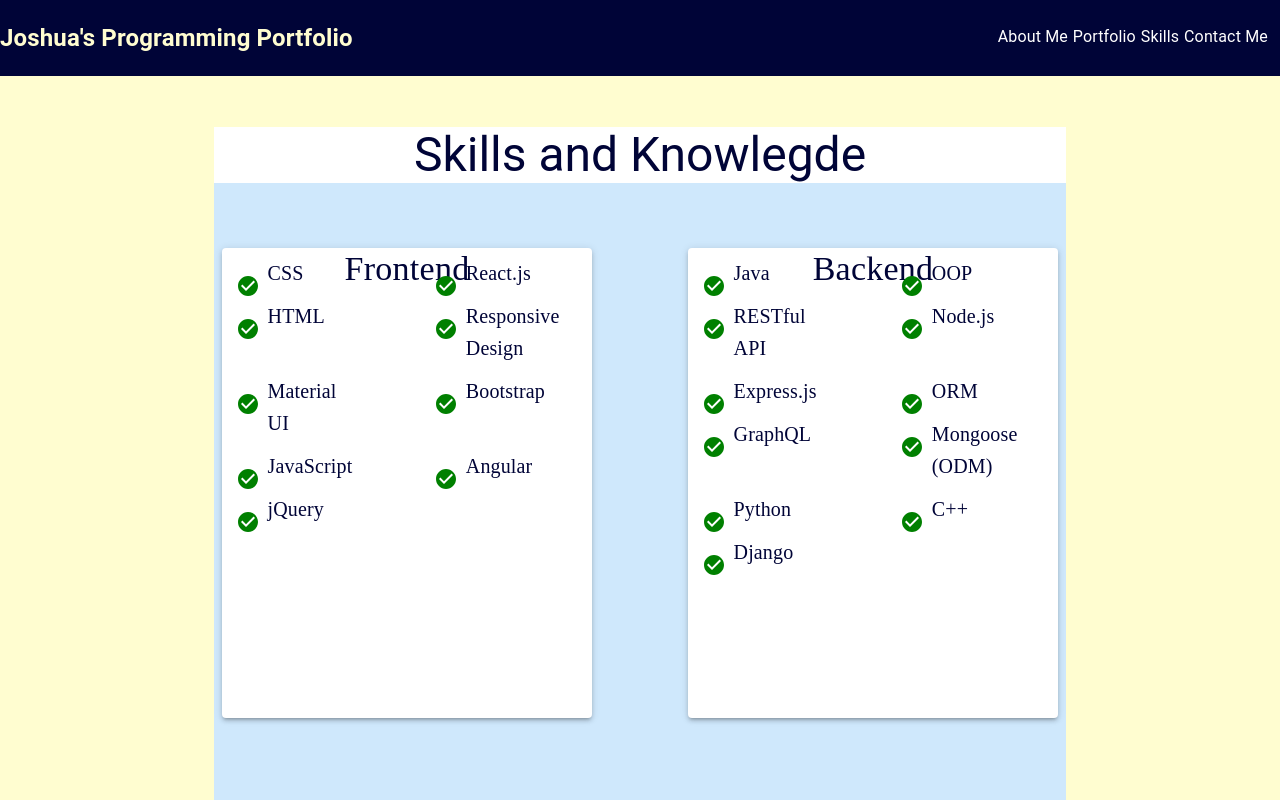
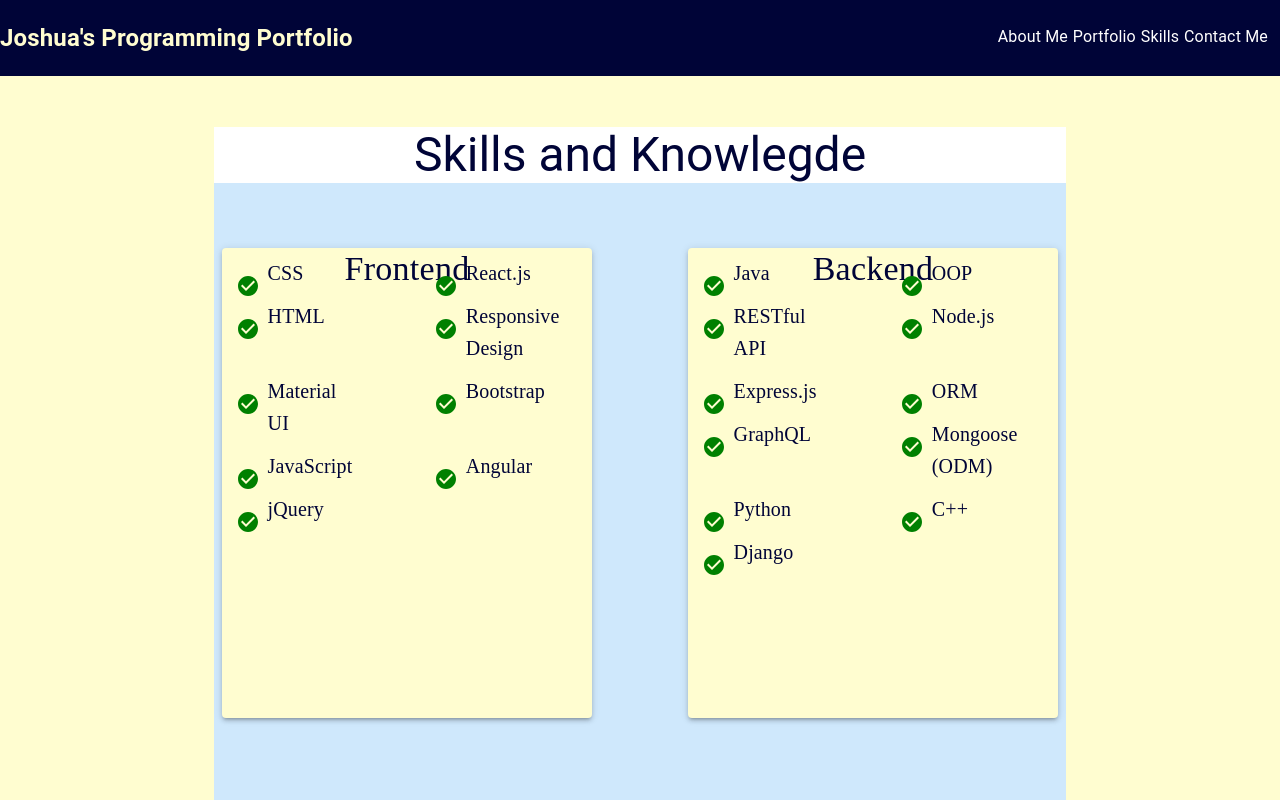
Before and after one commit to CoderJ01/material-ui-programming-portfolio, a React (Create React App) app: page /skills in a window 1280 px wide. Shown: the top 800 px of the page. Built offline with nearby package versions, Linux system fonts and the light colour scheme.

Commit message:
change color of card to cream

```diff
--- a/src/components/Card/Card.component.jsx
+++ b/src/components/Card/Card.component.jsx
@@ -18,7 +18,7 @@ const Card = ({ dataObj = [] }) => {
                     m: 1,
                     width: '100%',
                     height: 470,
-                    backgroundColor: 'white'
+                    backgroundColor: 'rgb(255, 253, 208)'
                     },
                 }}
             >
```
